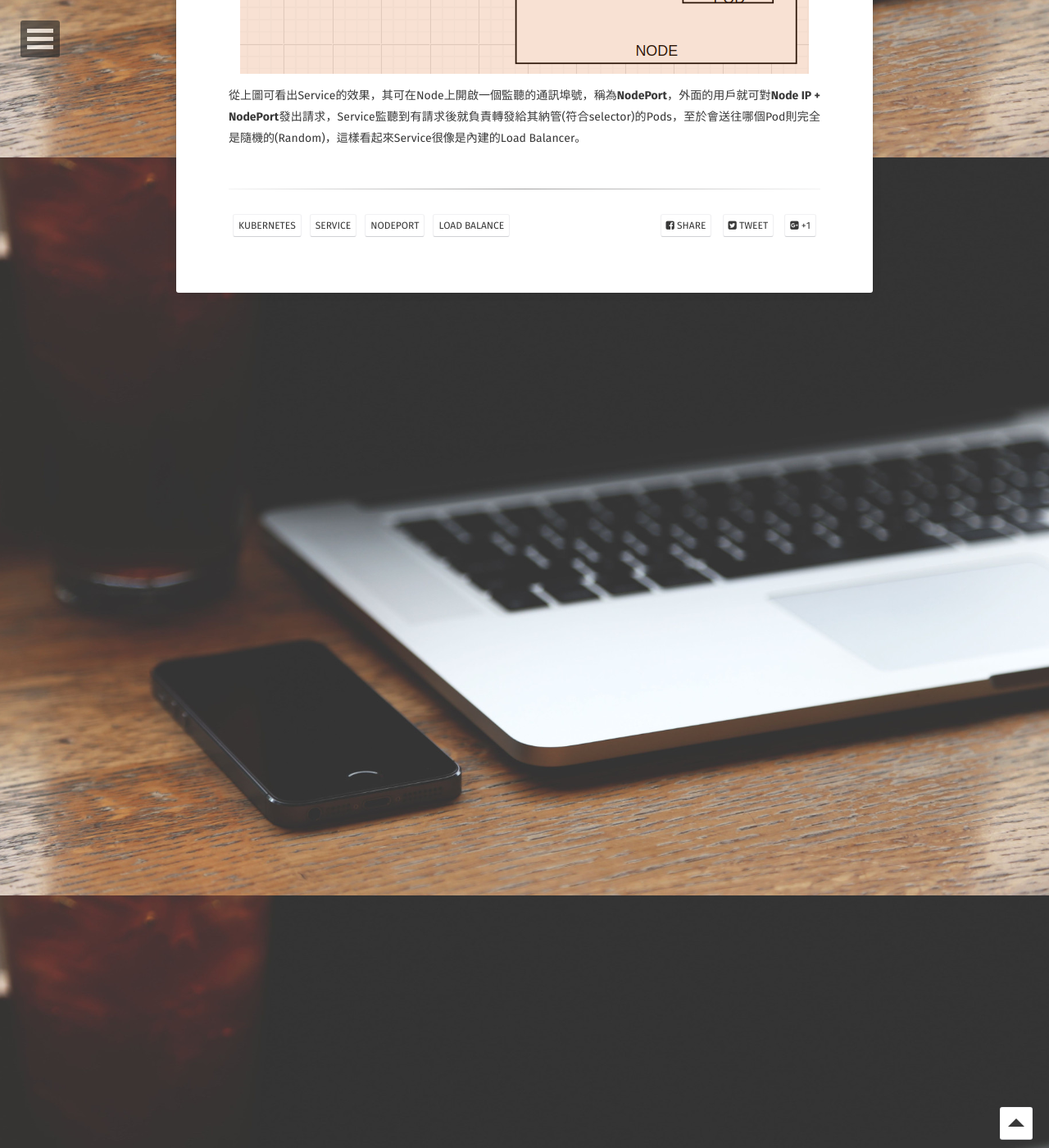
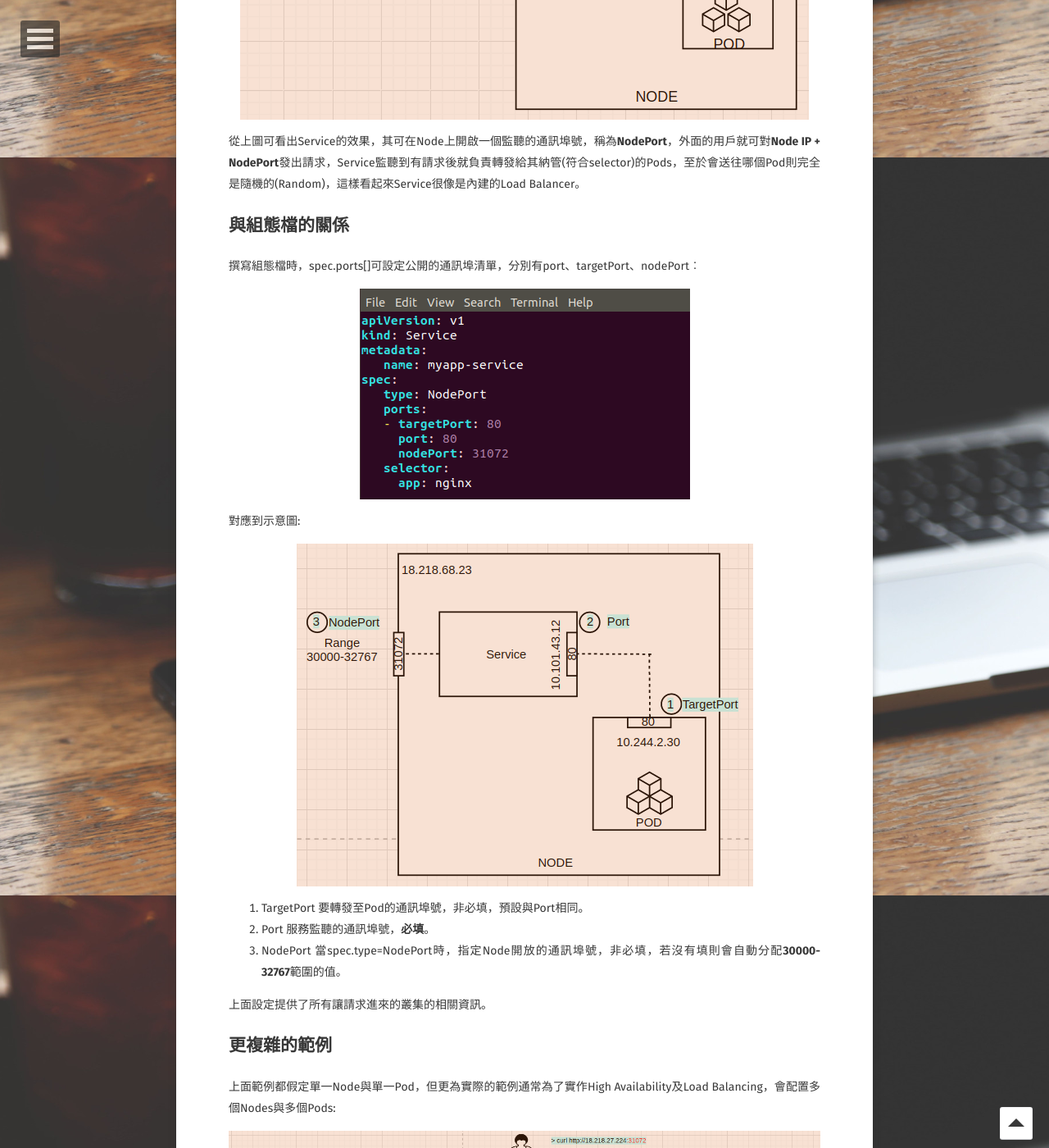
Before and after one commit to kisekitw/kisekitw.github.io, a Jekyll site: the page built from _posts/2019-06-27-Kubernetes-Service-NodePort.md, in a window 1280 px wide and 1400 px high, scrolled down 1608 px. Shown: the whole window at 82% size. Built offline with Jekyll 4.4.1, drawn with Linux system fonts in a browser that asks for light colours; some web fonts are replaced.

Commit message:
K8S service

```diff
--- a/_posts/2019-06-27-Kubernetes-Service-NodePort.md
+++ b/_posts/2019-06-27-Kubernetes-Service-NodePort.md
@@ -23,3 +25,26 @@ comments: false
 ![Access By NodePort](https://github.com/kisekitw/kisekitw.github.io/blob/master/assets/img/1080627/accessbynodeport.png?raw=true)
 
 從上圖可看出Service的效果，其可在Node上開啟一個監聽的通訊埠號，稱為**NodePort**，外面的用戶就可對**Node IP + NodePort**發出請求，Service監聽到有請求後就負責轉發給其納管(符合selector)的Pods，至於會送往哪個Pod則完全是隨機的(Random)，這樣看起來Service很像是內建的Load Balancer。
+
+## 與組態檔的關係
+撰寫組態檔時，spec.ports[]可設定公開的通訊埠清單，分別有port、targetPort、nodePort︰
+
+![Simple Service Config](https://github.com/kisekitw/kisekitw.github.io/blob/master/assets/img/1080627/simpleserviceconfig.png?raw=true)
+
+對應到示意圖:
+
+![Simple Service](https://github.com/kisekitw/kisekitw.github.io/blob/master/assets/img/1080627/simpleservice.png?raw=true)
+
+1. TargetPort
+   要轉發至Pod的通訊埠號，非必填，預設與Port相同。
+2. Port
+   服務監聽的通訊埠號，**必填**。
+3. NodePort
+   當spec.type=NodePort時，指定Node開放的通訊埠號，非必填，若沒有填則會自動分配**30000-32767**範圍的值。
+
+上面設定提供了所有讓請求進來的叢集的相關資訊。
+
+## 更複雜的範例
+上面範例都假定單一Node與單一Pod，但更為實際的範例通常為了實作High Availability及Load Balancing，會配置多個Nodes與多個Pods:
+
+![Complex Service](https://github.com/kisekitw/kisekitw.github.io/blob/master/assets/img/1080627/complexservice.png?raw=true)
```
Also changed, not shown: other parts of _posts/2019-06-27-Kubernetes-Service-NodePort.md (+2 -0 lines), assets/img/1080627/complexservice.png (added), assets/img/1080627/simpleservice.png (added), assets/img/1080627/simpleserviceconfig.png (added).
